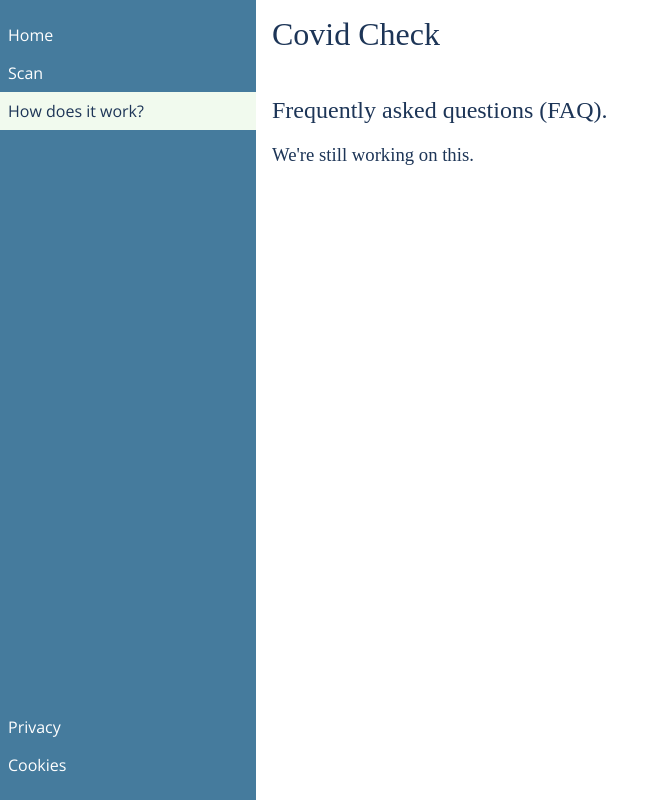
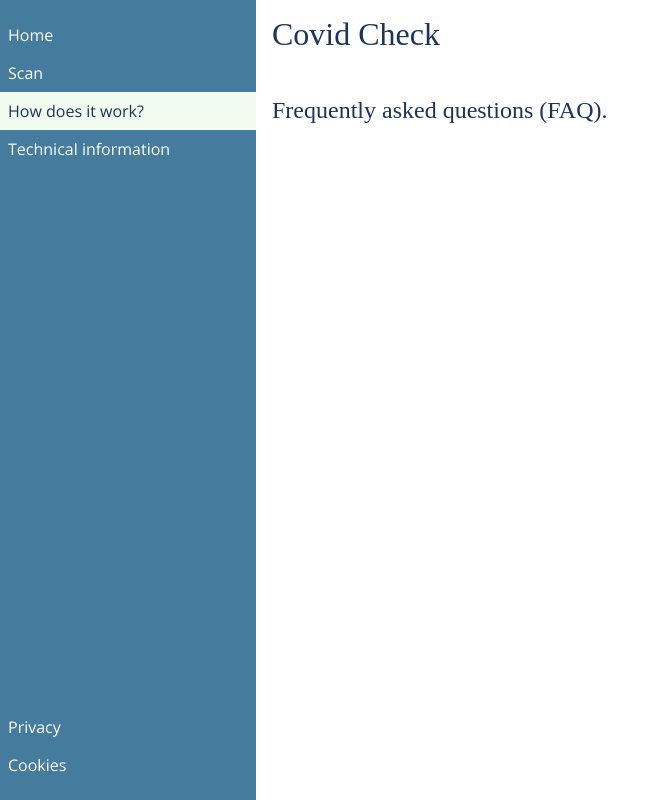
Before and after one commit to warrantyvoids/CovidPassportCheck, a React (Create React App) app: page /faq in a window 1280 px wide. Shown: the whole page, without its empty margins (0-669 px from the left). Built offline with nearby package versions, Linux system fonts and the light colour scheme; a web font is replaced by a local one.

Commit message:
Added TI.

```diff
--- a/src/app.tsx
+++ b/src/app.tsx
@@ -8,6 +8,7 @@ import { Privacy } from './pages/privacy';
 import { Cookies } from './pages/cookies';
 import { Home } from './pages/home';
 import { FAQ } from './pages/faq';
+import { TechnicalInformation } from './pages/technical-information';
 
 const App = () => {
 	return <BrowserRouter>
@@ -16,6 +17,7 @@ const App = () => {
 			<Route path="/scan/error" component={ScanError} />
 			<Route path="/scan" component={Scan} />
 			<Route path="/faq" component={FAQ} />
+			<Route path="/technical-information" component={TechnicalInformation} />
 			<Route path="/privacy" component={Privacy} />
 			<Route path="/cookies" component={Cookies} />
 		</Switch>
--- a/src/layout.tsx
+++ b/src/layout.tsx
@@ -28,6 +28,7 @@ export const Layout: React.FC<LayoutProps> = (props) => {
                 <li><NavLink activeClassName="a--active" exact to="/">{ strings.Layout.Home }</NavLink></li>
                 <li><NavLink activeClassName="a--active" to="/scan">{ strings.Layout.Scan }</NavLink></li>
                 <li><NavLink activeClassName="a--active" to="/faq">{ strings.Layout.FAQ }</NavLink></li>
+                <li><NavLink activeClassName="a--active" to="/technical-information">{ strings.Layout.TechnicalInformation }</NavLink></li>
                 <li className="li--space"><NavLink activeClassName="a--active" to="/privacy">{ strings.Layout.Privacy }</NavLink></li>
                 <li><NavLink activeClassName="a--active" to="/cookies">{ strings.Layout.Cookies }</NavLink></li>
             </ul>
--- a/src/pages/faq/index.tsx
+++ b/src/pages/faq/index.tsx
@@ -1,9 +1,15 @@
 import * as React from 'react';
 import { Layout } from '../../layout';
+import { FAQ as items } from '../../strings';
 
 export const FAQ: React.FC = () => {
     return <Layout>
         <h2>Frequently asked questions (FAQ).</h2>
-        <h3>We're still working on this.</h3>
+        {
+            items.map(({q, a}, i) => <section key={i}>
+                <h3>{q}</h3>
+                { Array.isArray(a) ? a.map((l, i) => <p key={i}>{l}</p>) : <p>{a}</p> }
+            </section>)
+        }
     </Layout>;
 };
--- /dev/null
+++ b/src/pages/technical-information/index.tsx
@@ -0,0 +1,12 @@
+import * as React from 'react';
+import { Layout } from '../../layout';
+
+import { TechnicalInformation as strings } from '../../strings';
+
+export const TechnicalInformation: React.FC = () => {
+    return <Layout>
+        <h2>{strings.Heading}</h2>
+
+        {strings.Text.map(line => <p>{line}</p>)}
+    </Layout>;
+};
--- a/src/strings.ts
+++ b/src/strings.ts
@@ -39,6 +39,13 @@ export const Privacy = {
     Text: [
         'We don\'t store any data about you or the codes you scan.',
         'No data, personal or otherwise, is ever transmitted (except for the bare technical necesities needed for website to download and run in your browser).'
+    ]
+};
+
+export const TechnicalInformation = {
+    Heading: 'Technical information',
+    Text: [
+
     ]
 };
 
@@ -94,9 +101,9 @@ export const NL2 = {
     No: 'No'
 };
 
-export const FAQ = {
+export const FAQ: { q: string, a: string }[] = [
 
-};
+];
 
 export const Validation = {
     OtherEuCountries: 'Other EU countries',
@@ -112,6 +119,7 @@ export const Layout = {
     Home: 'Home',
     Scan: 'Scan',
     FAQ: 'How does it work?',
+    TechnicalInformation: 'Technical information',
     Privacy: 'Privacy',
     Cookies: 'Cookies'
 };
```
